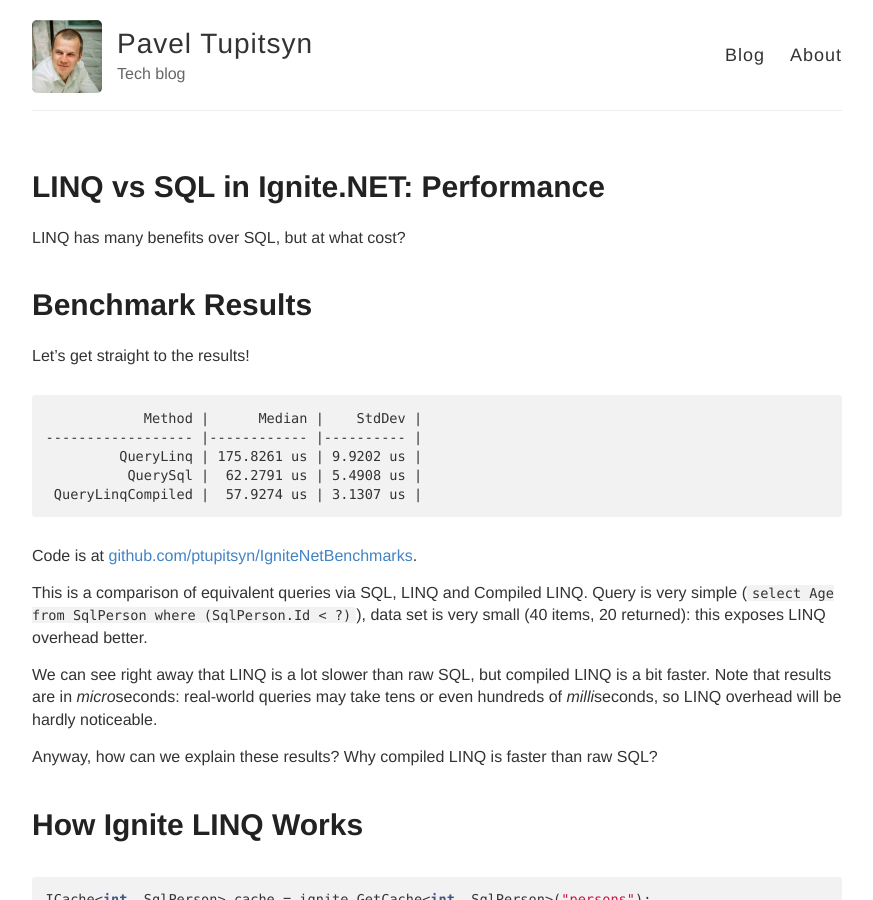
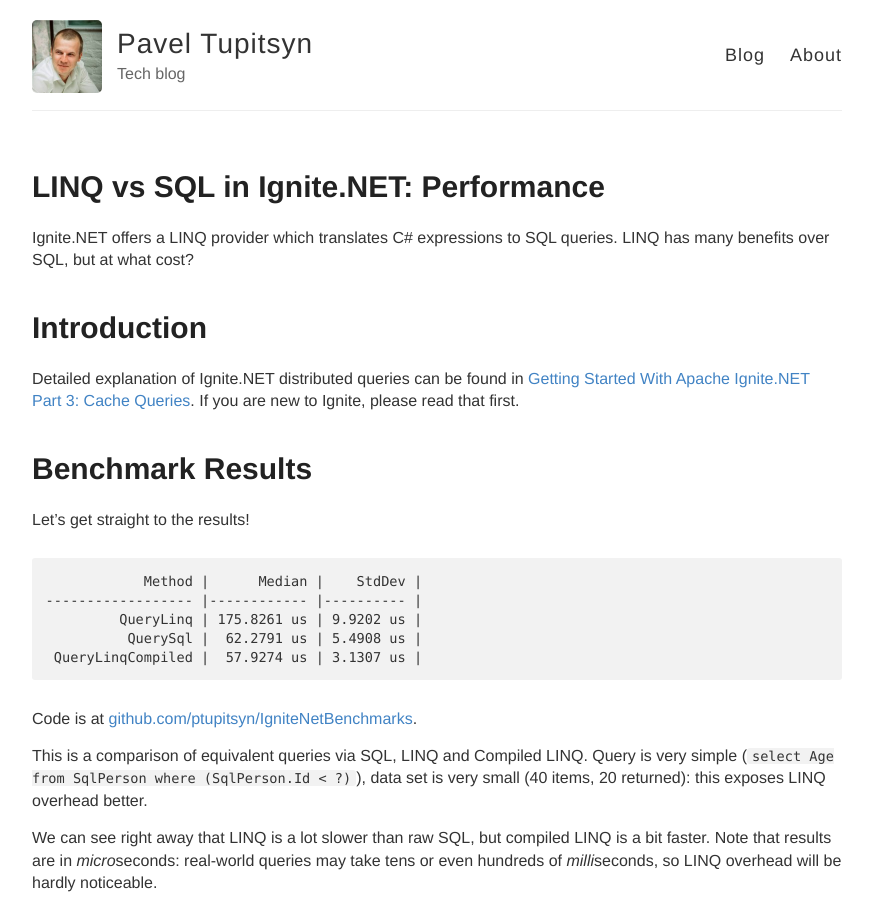
Before and after one commit to ptupitsyn/ptupitsyn.github.io, a Jekyll site: the page built from _posts/2017-03-27-LINQ-vs-SQL-in-Ignite.md, in a window 1280 px wide and 900 px high. Shown: the whole window, without its empty margins (203-1076 px from the left). Built offline with Jekyll 4.4.1, drawn with Linux system fonts in a browser that asks for light colours; comment, search, counter and statistics services are not loaded.

Commit message:
Update intro

```diff
--- a/_posts/2017-03-27-LINQ-vs-SQL-in-Ignite.md
+++ b/_posts/2017-03-27-LINQ-vs-SQL-in-Ignite.md
@@ -3,7 +3,11 @@
 title: LINQ vs SQL in Ignite.NET&#58; Performance
 ---
 
-LINQ has many benefits over SQL, but at what cost?
+Ignite.NET offers a LINQ provider which translates C# expressions to SQL queries. LINQ has many benefits over SQL, but at what cost?
+
+# Introduction
+
+Detailed explanation of Ignite.NET distributed queries can be found in [Getting Started With Apache Ignite.NET Part 3: Cache Queries](https://ptupitsyn.github.io/Getting-Started-With-Apache-Ignite-Net-3-Sql/). If you are new to Ignite, please read that first.
 
 # Benchmark Results
 
```
